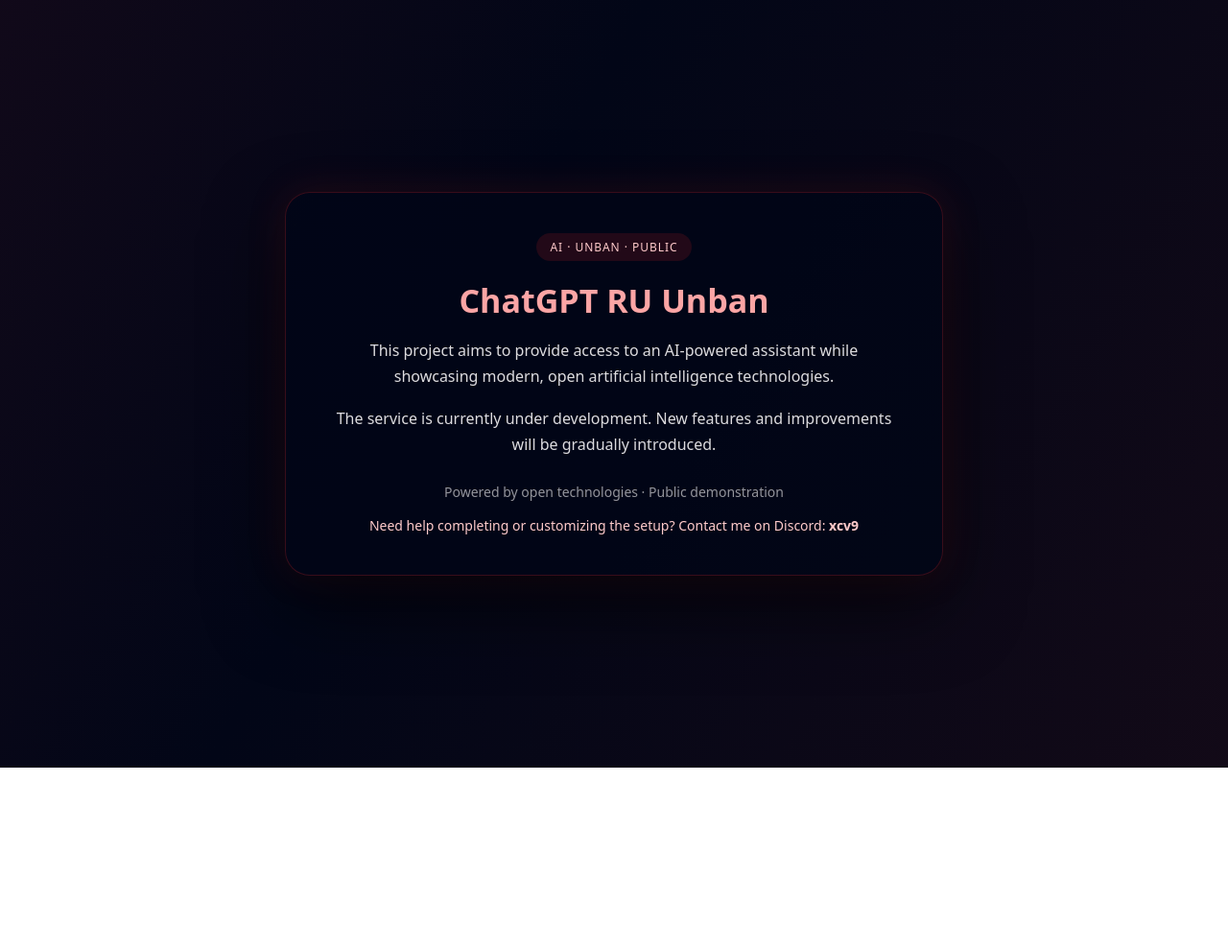
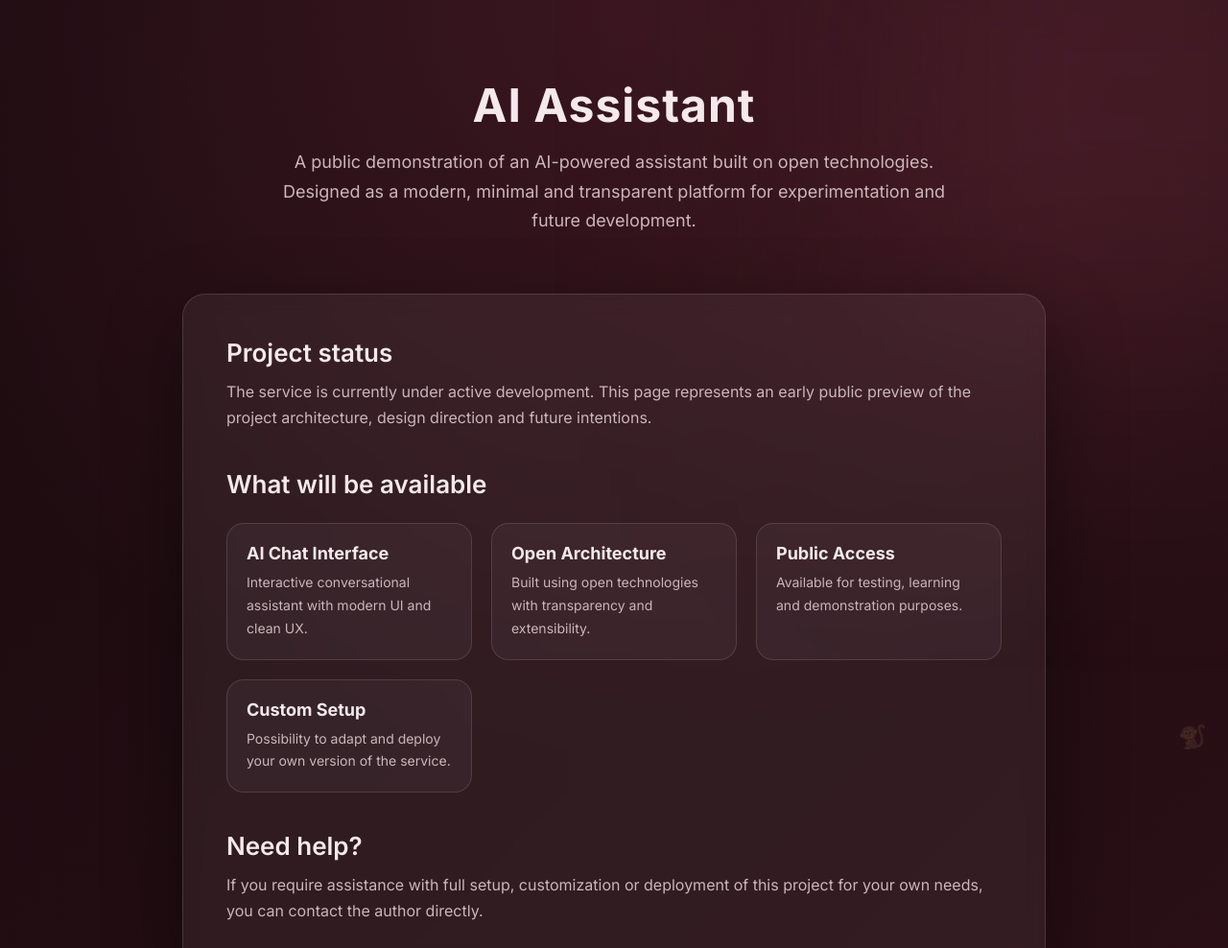
Before and after one commit to xcv9/chatgpt-ru-unban, a plain HTML site: page index.html in a window 1280 px wide. Shown: the top 988 px of the page at 96% size. Before the commit the page ends 800 px from the top, so only its background shows below. Drawn offline with Linux system fonts and the light colour scheme.

Commit message:
Update index.html

```diff
--- a/index.html
+++ b/index.html
@@ -1,112 +1,276 @@
 <!DOCTYPE html>
 <html lang="en">
 <head>
-<meta charset="UTF-8">
-<title>ChatGPT RU Unban</title>
-<meta name="viewport" content="width=device-width, initial-scale=1.0">
-<style>
-@keyframes floatBg {
-  0% { background-position: 0% 50%; }
-  50% { background-position: 100% 50%; }
-  100% { background-position: 0% 50%; }
-}
+  <meta charset="UTF-8" />
+  <title>AI Assistant — Public Demo</title>
+  <meta name="viewport" content="width=device-width, initial-scale=1.0" />
 
-body {
-  margin:0;
-  font-family: system-ui, -apple-system, BlinkMacSystemFont;
-  background: linear-gradient(120deg, #3b1220, #020617, #2a0f18);
-  background-size: 300% 300%;
-  animation: floatBg 30s ease infinite;
-  color:#f5f3f4;
-  display:flex;
-  justify-content:center;
-  align-items:center;
-  height:100vh;
-}
+  <!-- META -->
+  <meta name="description" content="AI Assistant public demonstration based on open technologies." />
+  <meta name="author" content="xcv9" />
 
-.card {
-  background: rgba(2, 6, 23, 0.88);
-  padding:42px;
-  border-radius:26px;
-  max-width:600px;
-  text-align:center;
-  box-shadow:
-    0 30px 80px rgba(0,0,0,.6),
-    0 0 40px rgba(220,38,38,.15);
-  border:1px solid rgba(220,38,38,.25);
-  transition: transform .4s ease, box-shadow .4s ease;
-}
+  <!-- FONTS -->
+  <link rel="preconnect" href="https://fonts.googleapis.com">
+  <link rel="preconnect" href="https://fonts.gstatic.com" crossorigin>
+  <link href="https://fonts.googleapis.com/css2?family=Inter:wght@300;400;500;600;700&display=swap" rel="stylesheet">
 
-.card:hover {
-  transform: translateY(-6px) scale(1.01);
-  box-shadow:
-    0 40px 100px rgba(0,0,0,.75),
-    0 0 60px rgba(220,38,38,.25);
-}
+  <!-- STYLES -->
+  <style>
+    :root {
+      --bg-main: #1b0b10;
+      --bg-secondary: #2a0f16;
+      --bg-glass: rgba(255, 255, 255, 0.06);
+      --border-glass: rgba(255, 255, 255, 0.12);
+      --text-main: #f4e9ec;
+      --text-muted: #cbb6bc;
+      --accent: #8e3b4f;
+      --accent-soft: rgba(142, 59, 79, 0.35);
+    }
 
-.badge {
-  display:inline-block;
-  padding:6px 14px;
-  font-size:12px;
-  letter-spacing:.08em;
-  text-transform:uppercase;
-  border-radius:999px;
-  background: rgba(220,38,38,.15);
-  color:#fecaca;
-  margin-bottom:18px;
-}
+    * {
+      box-sizing: border-box;
+      margin: 0;
+      padding: 0;
+    }
 
-h1 {
-  margin:0 0 16px;
-  font-size:34px;
-  color:#fca5a5;
-}
+    body {
+      font-family: 'Inter', sans-serif;
+      background:
+        radial-gradient(circle at top, #3a1620, transparent 60%),
+        linear-gradient(135deg, var(--bg-main), var(--bg-secondary));
+      color: var(--text-main);
+      min-height: 100vh;
+      overflow-x: hidden;
+    }
 
-p {
-  font-size:16px;
-  line-height:1.7;
-  opacity:.9;
-}
+    /* BACKGROUND DECOR */
+    .bg-blur {
+      position: fixed;
+      width: 500px;
+      height: 500px;
+      background: var(--accent-soft);
+      filter: blur(140px);
+      top: -150px;
+      right: -150px;
+      z-index: 0;
+    }
 
-.footer {
-  margin-top:26px;
-  font-size:14px;
-  opacity:.6;
-}
+    /* LAYOUT */
+    .page {
+      position: relative;
+      z-index: 2;
+      display: flex;
+      flex-direction: column;
+      align-items: center;
+      padding: 80px 20px 40px;
+    }
 
-.contact {
-  margin-top:16px;
-  font-size:14px;
-  color:#fecaca;
-}
-</style>
+    /* HEADER */
+    header {
+      max-width: 900px;
+      text-align: center;
+      margin-bottom: 60px;
+    }
+
+    header h1 {
+      font-size: 48px;
+      font-weight: 700;
+      letter-spacing: 1px;
+      margin-bottom: 15px;
+    }
+
+    header p {
+      font-size: 18px;
+      color: var(--text-muted);
+      line-height: 1.7;
+      max-width: 720px;
+      margin: 0 auto;
+    }
+
+    /* GLASS CARD */
+    .card {
+      width: 100%;
+      max-width: 900px;
+      background: var(--bg-glass);
+      border: 1px solid var(--border-glass);
+      border-radius: 24px;
+      padding: 45px;
+      backdrop-filter: blur(10px);
+      box-shadow: 0 30px 80px rgba(0, 0, 0, 0.45);
+      margin-bottom: 40px;
+      animation: fadeUp 1.1s ease;
+    }
+
+    /* SECTIONS */
+    .section {
+      margin-bottom: 40px;
+    }
+
+    .section:last-child {
+      margin-bottom: 0;
+    }
+
+    .section h2 {
+      font-size: 26px;
+      font-weight: 600;
+      margin-bottom: 12px;
+    }
+
+    .section p {
+      font-size: 16px;
+      color: var(--text-muted);
+      line-height: 1.7;
+    }
+
+    /* FEATURES */
+    .features {
+      display: grid;
+      grid-template-columns: repeat(auto-fit, minmax(240px, 1fr));
+      gap: 20px;
+      margin-top: 25px;
+    }
+
+    .feature {
+      background: rgba(255, 255, 255, 0.04);
+      border: 1px solid var(--border-glass);
+      border-radius: 18px;
+      padding: 20px;
+      transition: transform 0.25s ease, background 0.25s ease;
+    }
+
+    .feature:hover {
+      transform: translateY(-5px);
+      background: rgba(255, 255, 255, 0.07);
+    }
+
+    .feature h3 {
+      font-size: 18px;
+      margin-bottom: 8px;
+    }
+
+    .feature p {
+      font-size: 14px;
+      color: var(--text-muted);
+    }
+
+    /* FOOTER */
+    footer {
+      text-align: center;
+      font-size: 14px;
+      color: var(--text-muted);
+      margin-top: 30px;
+      line-height: 1.7;
+    }
+
+    footer a {
+      color: var(--text-main);
+      text-decoration: none;
+      border-bottom: 1px dashed var(--text-muted);
+      transition: opacity 0.2s ease;
+    }
+
+    footer a:hover {
+      opacity: 0.7;
+    }
+
+    /* MONKEY */
+    .monkey {
+      position: fixed;
+      bottom: 18px;
+      right: 22px;
+      font-size: 24px;
+      opacity: 0.15;
+      user-select: none;
+      pointer-events: none;
+    }
+
+    /* ANIMATION */
+    @keyframes fadeUp {
+      from {
+        opacity: 0;
+        transform: translateY(20px);
+      }
+      to {
+        opacity: 1;
+        transform: translateY(0);
+      }
+    }
+
+    /* RESPONSIVE */
+    @media (max-width: 600px) {
+      header h1 {
+        font-size: 36px;
+      }
+
+      .card {
+        padding: 30px 22px;
+      }
+    }
+  </style>
 </head>
+
 <body>
+  <div class="bg-blur"></div>
 
-<div class="card">
-  <div class="badge">AI · Unban · Public</div>
+  <div class="page">
+    <header>
+      <h1>AI Assistant</h1>
+      <p>
+        A public demonstration of an AI-powered assistant built on open technologies.
+        Designed as a modern, minimal and transparent platform for experimentation
+        and future development.
+      </p>
+    </header>
 
-  <h1>ChatGPT RU Unban</h1>
+    <div class="card">
+      <div class="section">
+        <h2>Project status</h2>
+        <p>
+          The service is currently under active development. This page represents
+          an early public preview of the project architecture, design direction and
+          future intentions.
+        </p>
+      </div>
 
-  <p>
-    This project aims to provide access to an AI-powered assistant
-    while showcasing modern, open artificial intelligence technologies.
-  </p>
+      <div class="section">
+        <h2>What will be available</h2>
+        <div class="features">
+          <div class="feature">
+            <h3>AI Chat Interface</h3>
+            <p>Interactive conversational assistant with modern UI and clean UX.</p>
+          </div>
+          <div class="feature">
+            <h3>Open Architecture</h3>
+            <p>Built using open technologies with transparency and extensibility.</p>
+          </div>
+          <div class="feature">
+            <h3>Public Access</h3>
+            <p>Available for testing, learning and demonstration purposes.</p>
+          </div>
+          <div class="feature">
+            <h3>Custom Setup</h3>
+            <p>Possibility to adapt and deploy your own version of the service.</p>
+          </div>
+        </div>
+      </div>
 
-  <p>
-    The service is currently under development.
-    New features and improvements will be gradually introduced.
-  </p>
+      <div class="section">
+        <h2>Need help?</h2>
+        <p>
+          If you require assistance with full setup, customization or deployment
+          of this project for your own needs, you can contact the author directly.
+        </p>
+      </div>
+    </div>
 
-  <div class="footer">
-    Powered by open technologies · Public demonstration
+    <footer>
+      Powered by open technologies ·
+      <a href="https://chat.openai.com" target="_blank">Public demonstration</a>
+      <br />
+      Contact: Discord — <strong>xcv9</strong>
+    </footer>
   </div>
 
-  <div class="contact">
-    Need help completing or customizing the setup?
-    Contact me on Discord: <strong>xcv9</strong>
-  </div>
-</div>
-
+  <div class="monkey">🐒</div>
 </body>
 </html>
```
